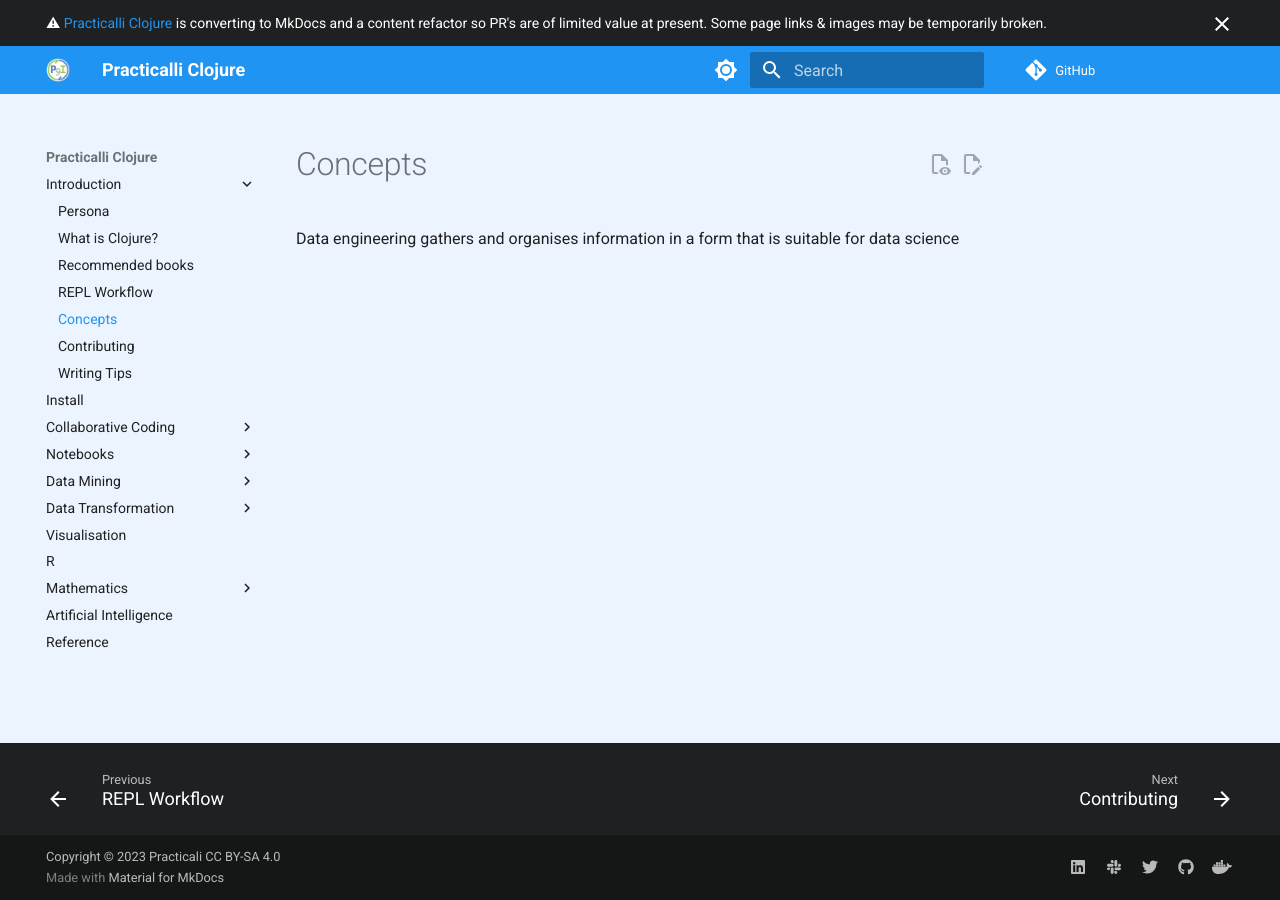
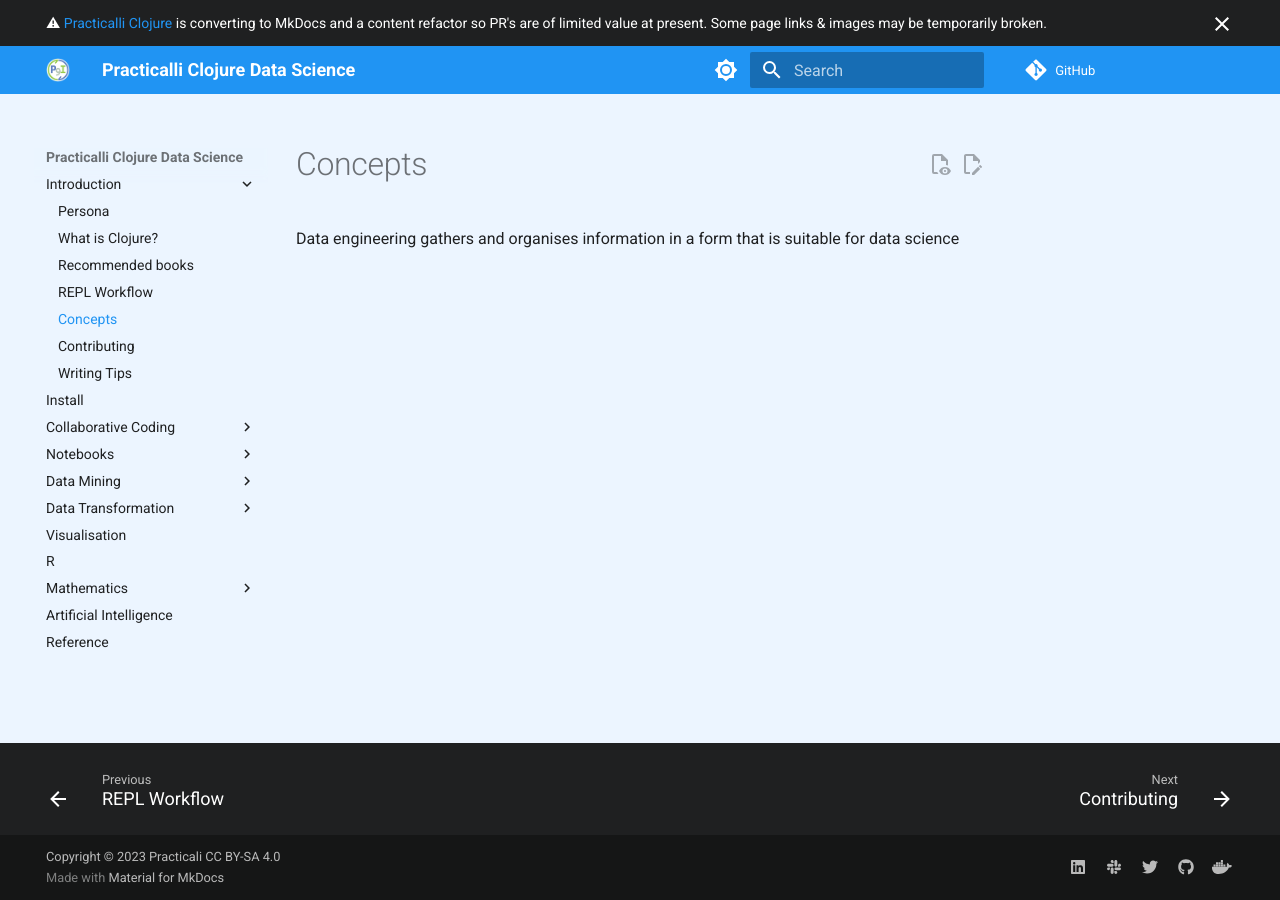
Before and after one commit to practicalli/clojure-data-science, an MkDocs documentation site: the page built from docs/introduction/concepts/index.md, in a window 1280 px wide. Built offline with MkDocs 1.6.1 and Material for MkDocs 9.7.7, drawn with Linux system fonts in a browser that asks for light colours; comment, search, counter and statistics services are not loaded.

Commit message:
mkdocs: update book title and repository urls

```diff
--- a/mkdocs.yml
+++ b/mkdocs.yml
@@ -1,12 +1,12 @@
 ---
 # Practicalli Clojure
-site_name: Practicalli Clojure
-site_url: https://practical.li/clojure
-site_description: Practical guide to Clojure programming language and Clojure REPL driven development
+site_name: Practicalli Clojure Data Science
+site_url: https://practical.li/clojure-data-science
+site_description: Practical guide to Clojure tools and services to support Data Science
 site_author: Practicalli
 copyright: Copyright &copy 2023  Practicali <a href="https://creativecommons.org/licenses/by-sa/4.0/">CC BY-SA 4.0</a>
-repo_url: https://github.com/practicalli/clojure/
-edit_uri: https://github.com/practicalli/clojure/edit/main/docs/
+repo_url: https://github.com/practicalli/clojure-data-science/
+edit_uri: https://github.com/practicalli/clojure-data-science/edit/main/docs/
 
 # Deployment
 # remote_name: origin
```
